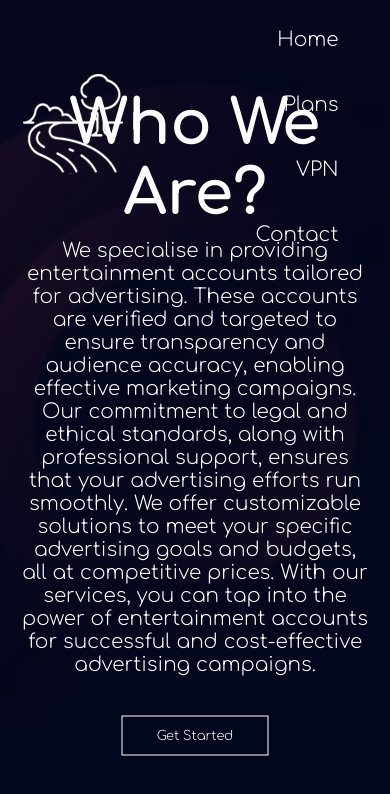
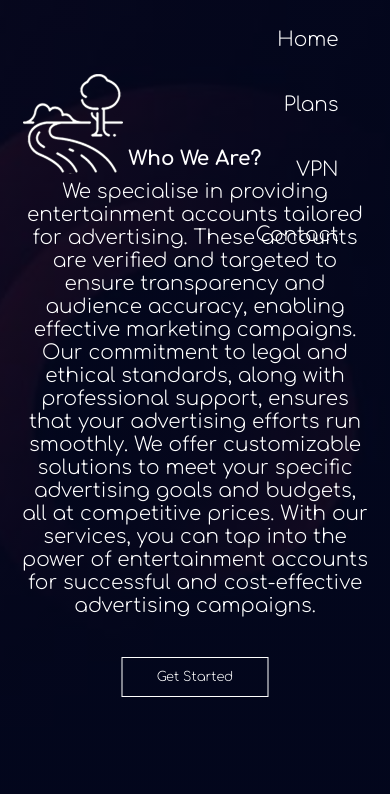
Before and after one commit to Rhineent/Rhine, a plain HTML site: page index.html in a window 390 px wide. Shown: the top 794 px of the page. Drawn offline with Linux system fonts and the light colour scheme.

Commit message:
Update style.css

```diff
--- a/style.css
+++ b/style.css
@@ -83,3 +83,9 @@ nav{display: flex;
     background: #f44336;
     transition: 1s;
 }
+
+@media(max-width:700px){
+    .text-box h1{
+        font-size:20px;
+    }
+}
```
